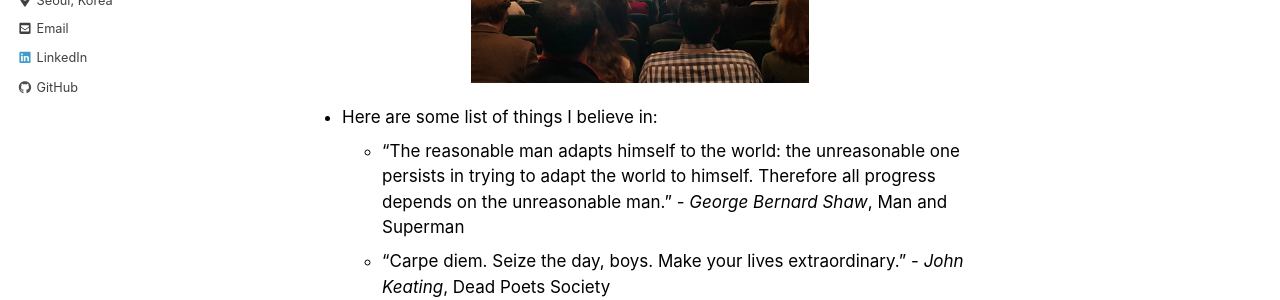
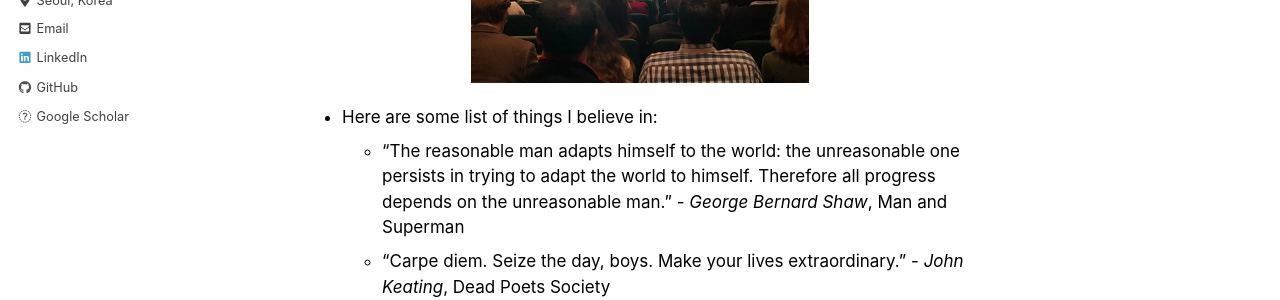
Before and after one commit to jonghkim/jonghkim.github.io, a Jekyll site: the page built from index.md, in a window 1280 px wide. Shown: the part 330-630 px from the top of the page. Built offline with Jekyll 4.4.1, drawn with Linux system fonts in a browser that asks for light colours; nearby versions of some CDN libraries.

Commit message:
add google scholar

```diff
--- a/_config.yml
+++ b/_config.yml
@@ -130,6 +130,7 @@ author:
   weibo            :
   xing             :
   youtube          : # "https://youtube.com/c/MichaelRoseDesign"
+  google_scholar   : https://scholar.google.co.kr/citations?user=hNXJ2fsAAAAJ&hl=en
 
 
 # Reading Files
--- a/_includes/author-profile.html
+++ b/_includes/author-profile.html
@@ -257,6 +257,14 @@
         </li>
       {% endif %}
 
+      {% if author.google_scholar %}
+        <li>
+          <a href="https://scholar.google.co.kr/citations?user={{ author.google_scholar }}" itemprop="sameAs">
+            <i class="fab fa-fw fa-google_plus" aria-hidden="true"></i> Google Scholar
+          </a>
+        </li>
+      {% endif %}
+
       {% include author-profile-custom-links.html %}
     </ul>
   </div>
```
